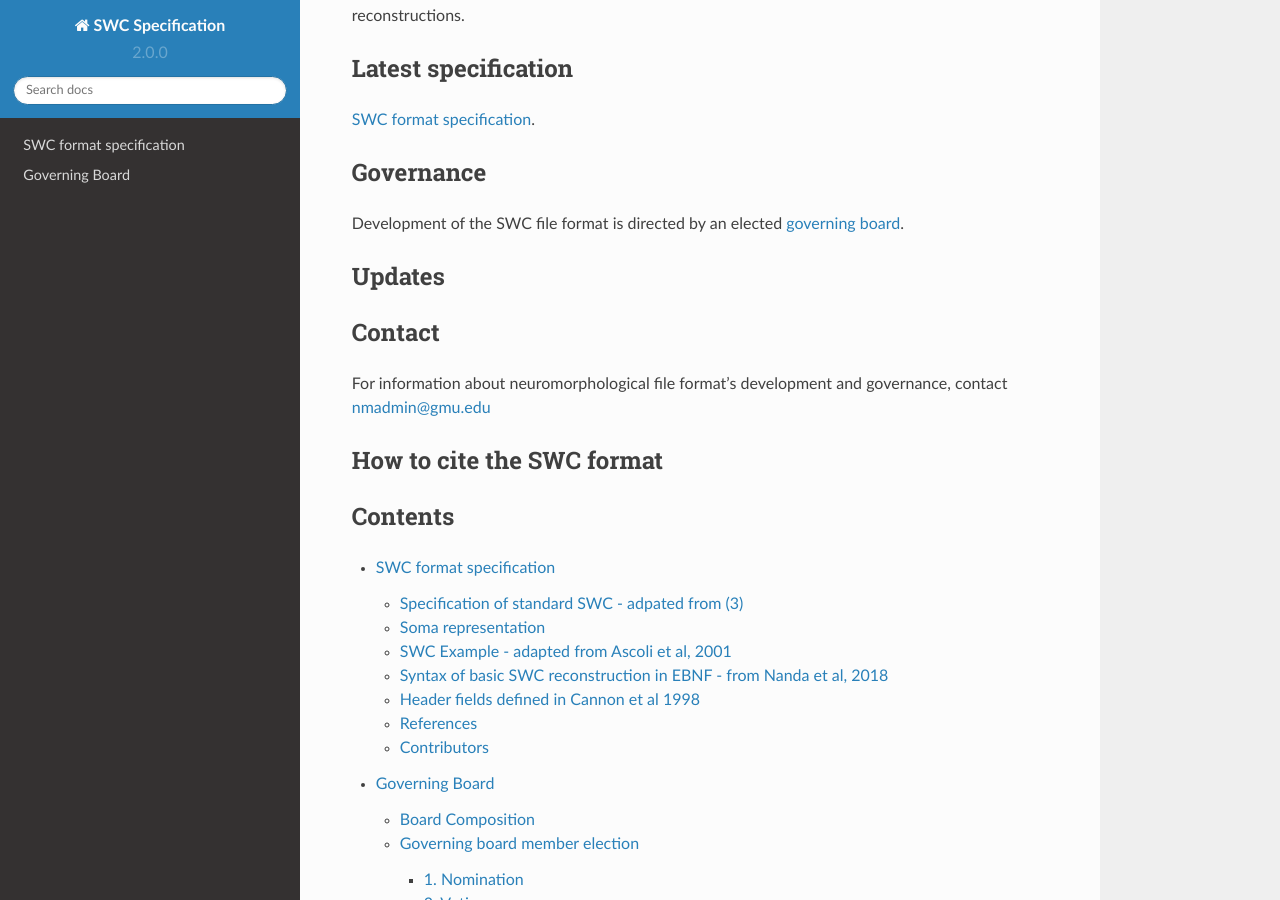
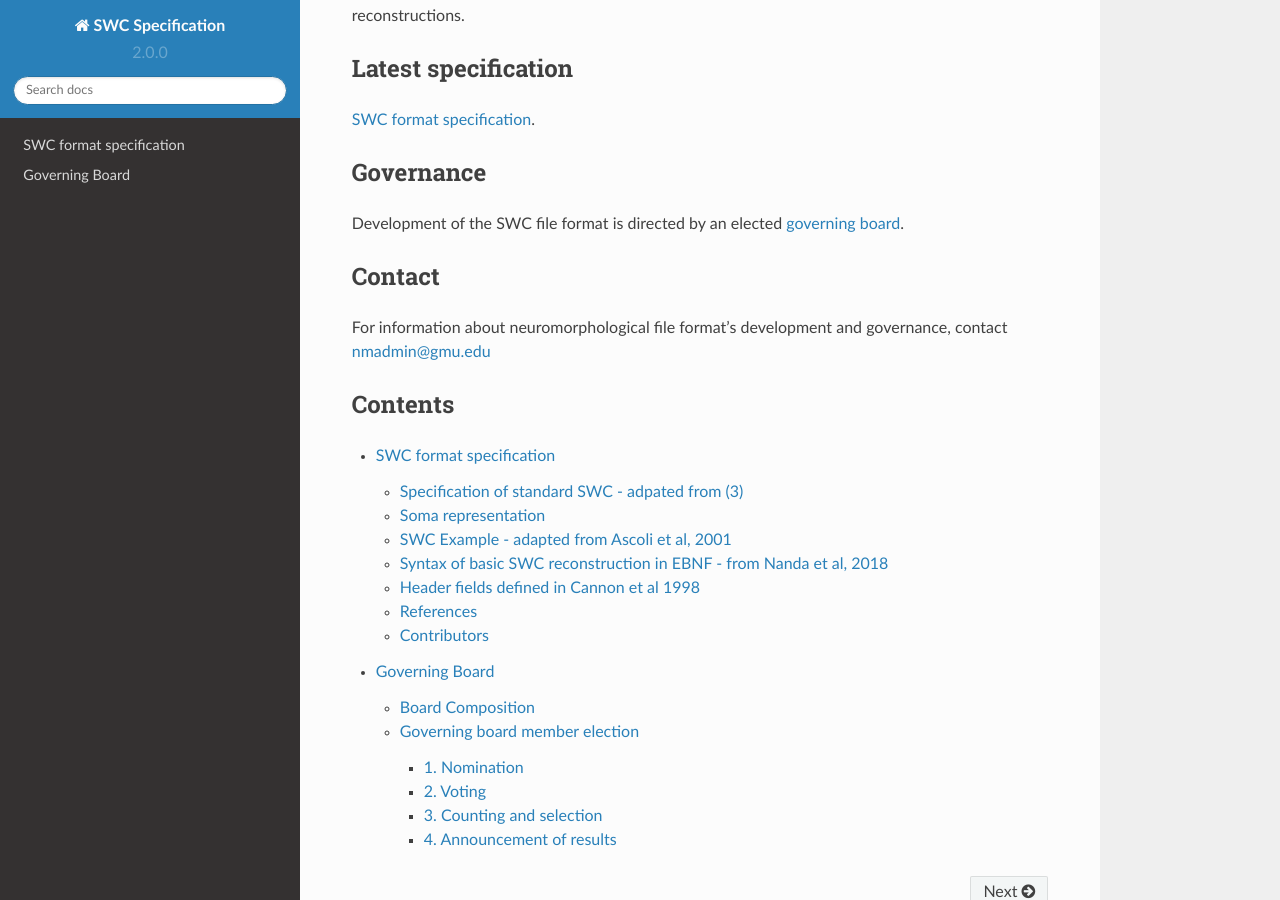
Before and after one commit to bengtl/swcspec, a Sphinx documentation site: the page built from docs/source/index.rst, in a window 1280 px wide and 900 px high, scrolled down 312 px. Built offline with Sphinx 7.4.7 and the Read the Docs theme 2.0.0, drawn with Linux system fonts in a browser that asks for light colours; pages that are not in the unit, such as notebooks, are missing from menus.

Commit message:
Removed blank sections

```diff
--- a/docs/source/index.rst
+++ b/docs/source/index.rst
@@ -3,7 +3,6 @@
 SWC specification documentation
 ===============================
 The SWC file format is a human- and machine-readable format for representing digital reconstructions.
-
 
 Latest specification
 ^^^^^^^^^^^^^^^^^^^^^^^^^^^^
@@ -13,15 +12,9 @@ Governance
 ^^^^^^^^^^
 Development of the SWC file format is directed by an elected :doc:`governing board </governance>`.
 
-Updates
-^^^^^^^
-
 Contact
 ^^^^^^^
 For information about neuromorphological file format’s development and governance, contact nmadmin@gmu.edu
-
-How to cite the SWC format
-^^^^^^^^^^^^^^^^^^^^^^^^^^
 
 Contents
 ^^^^^^^^
```
